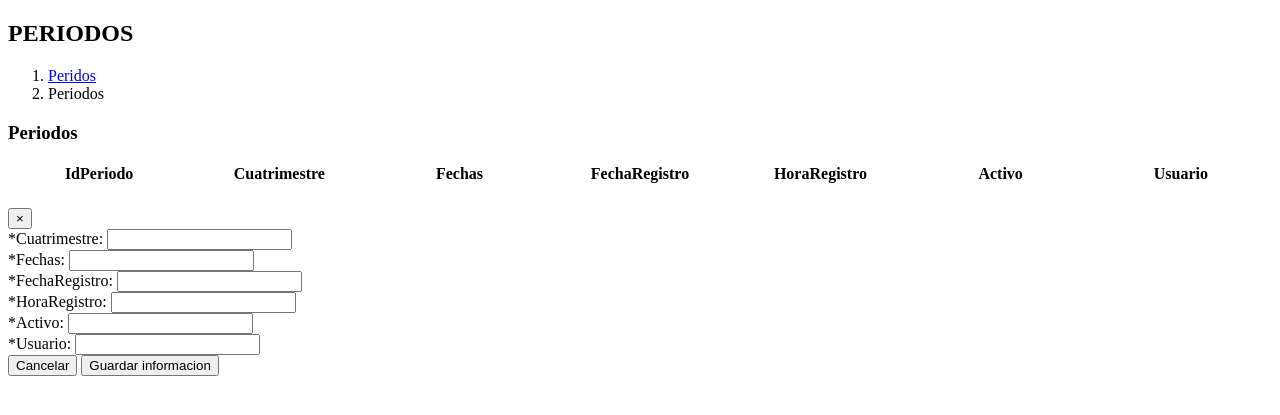
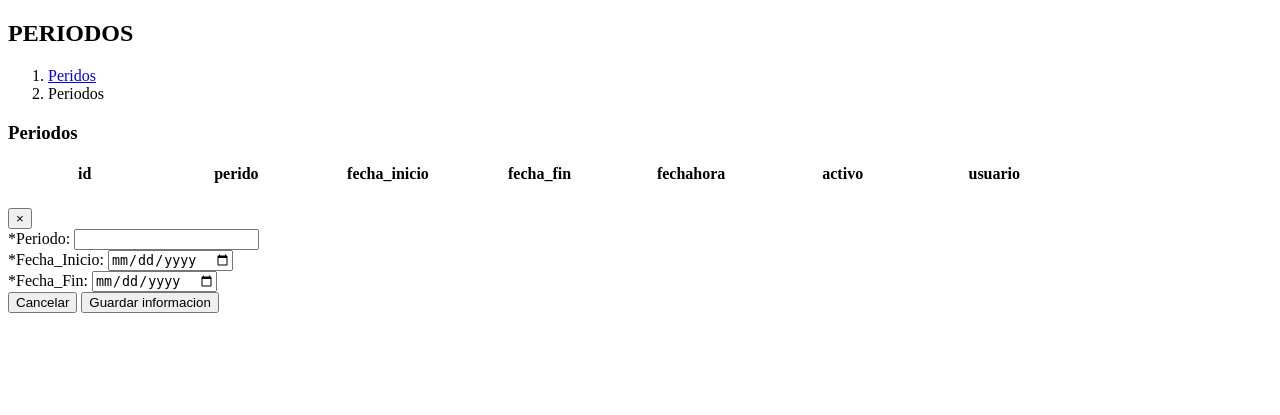
Before and after one commit to lm-jvillarreal/centralPoint, a CodeIgniter 4 app: the page made by app/Views/mCDIPeriodo/index.php in a window 1280 px wide. Shown: the top 415 px of the page. Run offline with PHP 8.4 and a stand-in for CodeIgniter, Linux system fonts and the light colour scheme; the template is opened without the code that fills it, so the values that code supplies are empty; some libraries are stand-ins or nearby versions.

Commit message:
22/06/2023-vistasfaltantes

```diff
--- a/app/Views/mCDIPeriodo/index.php
+++ b/app/Views/mCDIPeriodo/index.php
@@ -49,13 +49,13 @@
 									<table id="departamentos" class="table table-bordered table-striped">
 										<thead>
 											<tr>
-												<th width='8%'>IdPeriodo</th>
-												<th width="8%">Cuatrimestre</th>
-                                                <th width="8%">Fechas</th>
-												<th width="8%">FechaRegistro</th>
-												<th width="8%">HoraRegistro</th>
-                                                <th width="8%">Activo</th>
-                                                <th width="8%">Usuario</th>
+												<th width='8%'>id</th>
+												<th width="8%">perido</th>
+                                                <th width="8%">fecha_inicio</th>
+												<th width="8%">fecha_fin</th>
+												<th width="8%">fechahora</th>
+                                                <th width="8%">activo</th>
+                                                <th width="8%">usuario</th>
 											</tr>
 										</thead>
 										<tbody></tbody>
@@ -84,49 +84,28 @@
 									<div class="row">
                                     <div class="col-md-4">
                                          <div class="col-md-4">
-											<div class="form-group" id="Cuatrimestre">
-												<label for="Cuatrimestre" class="form-label">*Cuatrimestre:</label>
+											<div class="form-group" id="periodo">
+												<label for="periodo" class="form-label">*Periodo:</label>
 												<input type="hidden" name="id" id="id">
-												<input type="text" name="txt_Cuatrimestre" id="txt_Cuatrimestre" class="form-control">
+												<input type="text" name="txt_periodo" id="txt_periodo" class="form-control">
+												<input type="hidden" name="txt_fechahora" id="txt_fechahora" class="form-control">
+												<input type="hidden" name="txt_activo" id="txt_activo" class="form-control">
+												<input type="hidden" name="txt_usuario" id="txt_usuario" class="form-control">
 												<div class="invalid-feedback"></div>
 											</div>
 										</div>
                                         <div class="col-md-4">
-											<div class="form-group" id="Fechas">
-												<label for="Fechas" class="form-label">*Fechas:</label>
+											<div class="form-group" id="fecha_inicio">
+												<label for="fecha_inicio" class="form-label">*Fecha_Inicio:</label>
 												<input type="hidden" name="id" id="id">
-												<input type="text" name="txt_Fechas" id="txt_Fechas" class="form-control">
+												<input type="date" name="txt_fecha_inicio" id="txt_fecha_inicio" class="form-control">
 												<div class="invalid-feedback"></div>
 											</div>
 										</div>
-											<div class="form-group" id="FechaRegsitro">
-												<label for="FechaRegistro" class="form-label">*FechaRegistro:</label>
+											<div class="form-group" id="fecha_fin">
+												<label for="fecha_fin" class="form-label">*Fecha_Fin:</label>
 												<input type="hidden" name="id" id="id">
-												<input type="datetime" name="txt_FechaRegistro" id="txt_FechaRegistro" class="form-control">
-												<div class="invalid-feedback"></div>
-											</div>
-										</div>
-                                        <div class="col-md-4">
-											<div class="form-group" id="HoraRegistro">
-												<label for="HoraRegistro" class="form-label">*HoraRegistro:</label>
-												<input type="hidden" name="id" id="id">
-												<input type="datetime" name="txt_HoraRegistro" id="txt_HoraRegistro" class="form-control">
-												<div class="invalid-feedback"></div>
-											</div>
-										</div>
-                                        <div class="col-md-4">
-											<div class="form-group" id="Activo">
-												<label for="Activo" class="form-label">*Activo:</label>
-												<input type="hidden" name="id" id="id">
-												<input type="text" name="txt_Activo" id="txt_Activo" class="form-control">
-												<div class="invalid-feedback"></div>
-											</div>
-										</div>
-                                        <div class="col-md-4">
-											<div class="form-group" id="Usuario">
-												<label for="Usuario" class="form-label">*Usuario:</label>
-												<input type="hidden" name="id" id="id">
-												<input type="text" name="txt_Usuario" id="txt_Usuario" class="form-control">
+												<input type="date" name="txt_fecha_fin" id="txt_fecha_fin" class="form-control">
 												<div class="invalid-feedback"></div>
 											</div>
 										</div>
@@ -164,44 +143,44 @@
 		$(document).ready(function() {
 			Tabla();
 		});
-		$('#txt_responsable').select2({
-			theme: 'bootstrap4',
-			width: '100%',
-			dropdownParent: $("#modalNuevo"),
-			placeholder: 'Seleccione una opcion',
-			lenguage: 'es',
-			ajax: {
-				url: "Periodo/select",
-				type: "post",
-				dataType: 'json',
-				delay: 250,
-				data: function(params) {
-					return {
-						searchTerm: params.term // search term
-					};
-				},
-				processResults: function(response) {
-					return {
-						results: response
-					};
-				},
-				cache: true
-			}
-		});
+		// $('#txt_responsable').select2({
+		// 	theme: 'bootstrap4',
+		// 	width: '100%',
+		// 	dropdownParent: $("#modalNuevo"),
+		// 	placeholder: 'Seleccione una opcion',
+		// 	lenguage: 'es',
+		// 	ajax: {
+		// 		url: "Periodo/select",
+		// 		type: "post",
+		// 		dataType: 'json',
+		// 		delay: 250,
+		// 		data: function(params) {
+		// 			return {
+		// 				searchTerm: params.term // search term
+		// 			};
+		// 		},
+		// 		processResults: function(response) {
+		// 			return {
+		// 				results: response
+		// 			};
+		// 		},
+		// 		cache: true
+		// 	}
+		// });
 		$('#modalNuevo').on('hidden.bs.modal', function() {
 			$(this).find('frmNuevo').trigger('reset');
-			$("#Cuatrimestre > div").html("");
-			$("#Cuatrimestre > input").removeClass("is-invalid");
-			$("#Fechas > div").html("");
-			$("#Fechas > input").removeClass("is-invalid");
-			$("#FechaRegistro > div").html("");
-			$("#FechaRegistro > input").removeClass("is-invalid");
-            $("#HoraRegistro > div").html("");
-			$("#HoRegistro > input").removeClass("is-invalid");
-            $("#Activo > div").html("");
-			$("#Activo > input").removeClass("is-invalid");
-            $("#Usuario > div").html("");
-			$("#Usuario > input").removeClass("is-invalid");
+			$("#periodo > div").html("");
+			$("#periodo > input").removeClass("is-invalid");
+			$("#fecha_inicio > div").html("");
+			$("#fecha_inicio > input").removeClass("is-invalid");
+			$("#fecha_fin > div").html("");
+			$("#fecha_fin > input").removeClass("is-invalid");
+            $("#fechahora > div").html("");
+			$("#fechahora > input").removeClass("is-invalid");
+            $("#activo > div").html("");
+			$("#activo > input").removeClass("is-invalid");
+            $("#usuario > div").html("");
+			$("#usuario > input").removeClass("is-invalid");
 		})
 
 		function Tabla() {
@@ -267,22 +246,22 @@
 						"data": "id"
 					},
 					{
-						"data": "Cuatrimestre"
+						"data": "periodo"
 					},
 					{
-						"data": "Fechas"
+						"data": "fecha_inicio"
 					},
 					{
-						"data": "FechaRegistro"
+						"data": "fecha_fin"
 					},
                     {
-						"data": "HoraRegistro"
+						"data": "fechahora"
 					},
                     {
-						"data": "Activo"
+						"data": "activo"
 					},
                     {
-						"data": "Usuario"
+						"data": "usuario"
 					},
 				]
 			});
@@ -296,18 +275,18 @@
 			});
 		});
 		$("#btnGuardar").click(function() {
-			$("#Cuatrimestre > div").html("");
-			$("#Cuatrimestre > input").removeClass("is-invalid");
-			$("#Fechas > div").html("");
-			$("#Fechas > input").removeClass("is-invalid");
-			$("#FechaRegistro > div").html("");
-			$("#FechaRegistro input").removeClass("is-invalid");
-            $("#HoraRegistro > div").html("");
-			$("#HoraRegistro input").removeClass("is-invalid");
-            $("#Activo > div").html("");
-			$("#Activo input").removeClass("is-invalid");
-            $("#Usuario > div").html("");
-			$("#Usuario input").removeClass("is-invalid");
+			$("#periodo > div").html("");
+			$("#periodo > input").removeClass("is-invalid");
+			$("#fecha_inicio > div").html("");
+			$("#fecha_inicio > input").removeClass("is-invalid");
+			$("#fecha_fin > div").html("");
+			$("#fecha_fin input").removeClass("is-invalid");
+            $("#fechahora > div").html("");
+			$("#fechahora input").removeClass("is-invalid");
+            $("#activo > div").html("");
+			$("#activo input").removeClass("is-invalid");
+            $("#usuario > div").html("");
+			$("#usuario input").removeClass("is-invalid");
 			$.ajax({
 				url: "periodo/insertar",
 				type: "POST",
@@ -325,21 +304,29 @@
 				statusCode: {
 					400: function(xhr) {
 						var resp = JSON.parse(xhr.responseText);
-						if (resp.Cuatrimestre != "") {
-							$("#Cuatrimestre > div").html(resp.Cuatrimestre);
-							$("#Cuatrimestre > input").addClass("is-invalid");
+						if (resp.periodo != "") {
+							$("#periodo > div").html(resp.periodo);
+							$("#periodo > input").addClass("is-invalid");
 						}
-						if (resp.Fechas != "") {
-							$("#Fechas > div").html(resp.Fechas);
-							$("#Fechas > input").addClass("is-invalid");
+						if (resp.fecha_inicio != "") {
+							$("#fecha_inicio > div").html(resp.fecha_inicio);
+							$("#fecha_inicio > input").addClass("is-invalid");
 						}
-						if (resp.Fecharegistro != "") {
-							$("#FechaRegistro > div").html(resp.FechaRegistro);
-							$("#FechaRegistro > input").addClass("is-invalid");
+						if (resp.fecha_fin != "") {
+							$("#fecha_fin > div").html(resp.fecha_fin);
+							$("#fecha_fin > input").addClass("is-invalid");
 						}
-                        if (resp.HoraRegistro != "") {
-							$("HoraRegistro > div").html(resp.HoraRegistro);
-							$("#HoraRegistro > input").addClass("is-invalid");
+                        if (resp.fechahora != "") {
+							$("fechahora > div").html(resp.fechahora);
+							$("#fechahora > input").addClass("is-invalid");
+						}
+						if (resp.activo != "") {
+							$("activo > div").html(resp.activo);
+							$("#activo > input").addClass("is-invalid");
+						}
+						if (resp.usuario != "") {
+							$("usuario > div").html(resp.usuario);
+							$("#usuario > input").addClass("is-invalid");
 						}
 					},
 					401: function(xhr) {
@@ -353,12 +340,13 @@
 			if (origen == 'nuevo') {
 				$("#btnEliminar").css('display', 'none');
 				$("#id").val("");
-				$("#txt_Cutrimestre").val("");
-				$("#txt_Fechas").val("");
-				$("#txt_FechaRegistro").val("");
-                $("#txt_HoraRegistro").val("");
-                $("#txt_Activo").val("");
-                $("#txt_Usuario").val("");
+				$("#txt_periodo").val("");
+				$("#txt_periodo").val("");
+				$("#txt_fecha_inicio").val("");
+                $("#txt_fecha_fin").val("");
+                $("#txt_fechahora").val("");
+                $("#txt_activo").val("");
+				$("#txt_usuario").val("");
 				$("#modalNuevo").modal("show");
 				$("#titulo").html("Catálogo de Periodos | Nuevo Registro");
 			} else if (origen == 'editar') {
@@ -372,12 +360,12 @@
 						var resp = JSON.parse(response);
 						$("#btnEliminar").removeAttr('style');
 						$("#id").val(resp.id);
-						$("#txt_Cuatrimestre").val(resp.Cuatrimestre);
-						$("#txt_Fechas").val(resp.Fechas);
-						$("#txt_FechaRegistro").val(resp.FechaRegistro);
-                        $("#txt_HoraRegistro").val(resp.HoraRegistro);
-                        $("#txt_Activo").val(resp.Activo);
-                        $("#txt_Usuario").val(resp.Usuario);
+						$("#txt_periodo").val(resp.periodo);
+						$("#txt_fecha_inicio").val(resp.fecha_inicio);
+						$("#txt_fecha_fin").val(resp.fecah_fin);
+                        $("#txt_fechahora").val(resp.fechahora);
+                        $("#txt_activo").val(resp.activo);
+                        $("#txt_usuario").val(resp.usuario);
 						$("#titulo").html("Administración de Periodos | Editar Registro");
 						$("#modalNuevo").modal("show");
 					}
```
Also changed, not shown: app/Views/mCDIPlanEstudios/index.php (added, +388 -0 lines), app/Views/mCDIPlanEstudios/menuV.php (added, +90 -0 lines).
